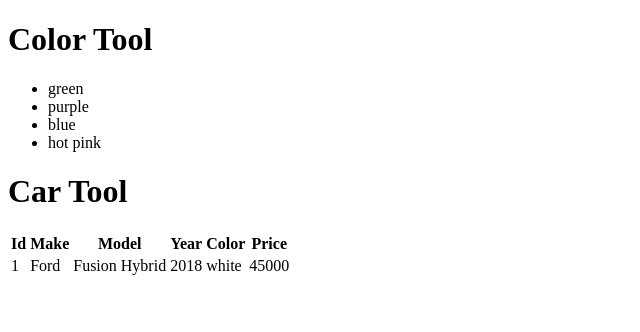
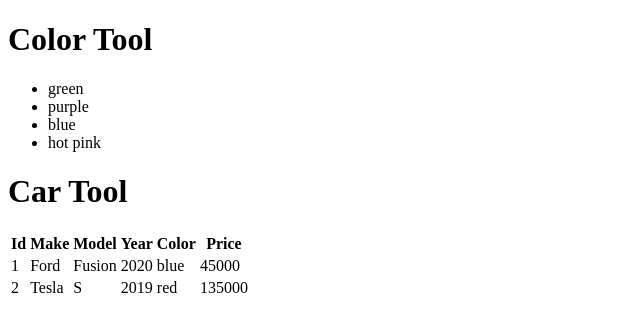
Before and after one commit to t4d-classes/javascript-react-node_07272020, a React (Create React App) app in the folder demo-app/: page / in a window 1280 px wide. Shown: the top 332 px of the page, without its empty margins (0-640 px from the left). Built offline with nearby package versions, Linux system fonts and the light colour scheme.

Commit message:
add solutions for exercises

```diff
--- /dev/null
+++ b/demo-app/src/components/CarTable.js
@@ -0,0 +1,41 @@
+import React from 'react';
+import PropTypes from 'prop-types';
+
+import { CarViewRow } from './CarViewRow';
+
+export const CarTable = ({ cars }) => {
+
+  return (
+    <table>
+      <thead>
+        <tr>
+          <th>Id</th>
+          <th>Make</th>
+          <th>Model</th>
+          <th>Year</th>
+          <th>Color</th>
+          <th>Price</th>
+        </tr>
+      </thead>
+      <tbody>
+        {cars.map(car => <CarViewRow key={car.id} car={car} />)}
+      </tbody>
+    </table>
+  )
+
+};
+
+CarTable.defaultProps = {
+  cars: [],
+};
+
+CarTable.propTypes = {
+  cars: PropTypes.arrayOf(PropTypes.shape({
+    id: PropTypes.number.isRequired,
+    make: PropTypes.string.isRequired,
+    model: PropTypes.string.isRequired,
+    year: PropTypes.number.isRequired,
+    color: PropTypes.string.isRequired,
+    price: PropTypes.number.isRequired,
+  })).isRequired,
+}
--- a/demo-app/src/components/CarTool.js
+++ b/demo-app/src/components/CarTool.js
@@ -1,34 +1,14 @@
 import React from 'react';
 
-export const CarTool = () => {
+import { ToolHeader } from './ToolHeader';
+import { CarTable } from './CarTable';
+
+export const CarTool = ({ cars }) => {
 
   return (
     <>
-      <header>
-        <h1>Car Tool</h1>
-      </header>
-      <table>
-        <thead>
-          <tr>
-            <th>Id</th>
-            <th>Make</th>
-            <th>Model</th>
-            <th>Year</th>
-            <th>Color</th>
-            <th>Price</th>
-          </tr>
-        </thead>
-        <tbody>
-          <tr>
-            <td>1</td>
-            <td>Ford</td>
-            <td>Fusion Hybrid</td>
-            <td>2018</td>
-            <td>white</td>
-            <td>45000</td>
-          </tr>
-        </tbody>
-      </table>
+      <ToolHeader headerText="Car Tool" />
+      <CarTable cars={cars} />
     </>
   );
 
--- /dev/null
+++ b/demo-app/src/components/CarViewRow.js
@@ -0,0 +1,28 @@
+import React from 'react';
+import PropTypes from 'prop-types';
+
+export const CarViewRow = ({ car }) => {
+
+  return (
+    <tr>
+      <td>{car.id}</td>
+      <td>{car.make}</td>
+      <td>{car.model}</td>
+      <td>{car.year}</td>
+      <td>{car.color}</td>
+      <td>{car.price}</td>
+    </tr>
+  );
+
+};
+
+CarViewRow.propTypes = {
+  car: PropTypes.shape({
+    id: PropTypes.number.isRequired,
+    make: PropTypes.string.isRequired,
+    model: PropTypes.string.isRequired,
+    year: PropTypes.number.isRequired,
+    color: PropTypes.string.isRequired,
+    price: PropTypes.number.isRequired,
+  }).isRequired,
+};
--- /dev/null
+++ b/demo-app/src/components/ToolHeader.js
@@ -0,0 +1,20 @@
+import React from 'react';
+import PropTypes from 'prop-types';
+
+export const ToolHeader = ({ headerText }) => {
+
+  return (
+    <header>
+      <h1>{headerText}</h1>
+    </header>
+  );
+
+};
+
+ToolHeader.defaultProps = {
+  headerText: 'The Tool',
+};
+
+ToolHeader.propTypes = {
+  headerText: PropTypes.string.isRequired,
+};
--- a/demo-app/src/index.js
+++ b/demo-app/src/index.js
@@ -11,10 +11,15 @@ const colorList = [
   { id: 4, name: 'hot pink', hexcode: 'FF69B4' },
 ];
 
+const carList =  [
+  { id: 1, make: 'Ford', model: 'Fusion', year: 2020, color: 'blue', price: 45000 },
+  { id: 2, make: 'Tesla', model: 'S', year: 2019, color: 'red', price: 135000 },
+];
+
 ReactDOM.render(
   <>
     <ColorTool colors={colorList} />
-    <CarTool />
+    <CarTool cars={carList} />
   </>,
   document.querySelector('#root'),
 );
```
